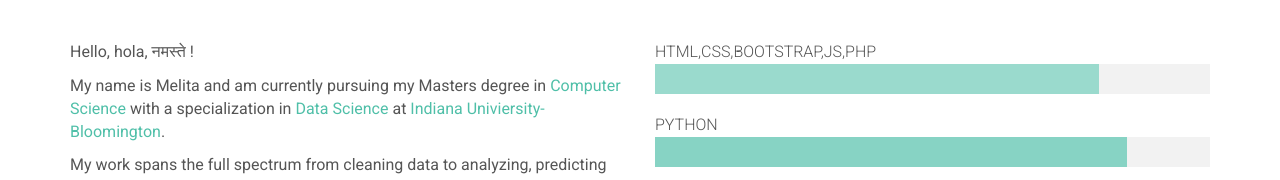
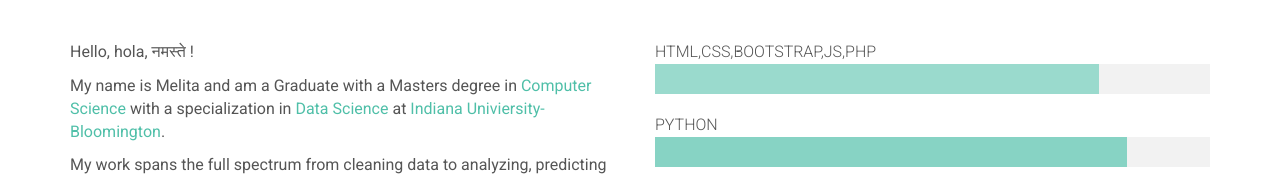
Before and after one commit to melitadsouza/melitadsouza.github.io, a plain HTML site: page index.html in a window 1280 px wide. Shown: the part 967-1147 px from the top of the page. Drawn offline with Linux system fonts and the light colour scheme; some packages are replaced by stand-ins of ours.

Commit message:
Update index.html

```diff
--- a/index.html
+++ b/index.html
@@ -152,7 +152,7 @@ _________________________________________________________ -->
 
                             <div class="col-sm-6 text-left" data-animate="fadeInUp">
 
-                                <p> Hello, hola, नमस्ते !  </p><p> My name is Melita and am currently pursuing my Masters degree in <a href="https://www.soic.indiana.edu/graduate/degrees/computer-science/ms-requirements.html" target="_blank"> Computer Science </a> with a specialization in <a href="https://www.soic.indiana.edu/graduate/degrees/data-science/index.html" target="_blank"> Data Science </a> at<a href="https://www.indiana.edu/" target="_blank"> Indiana Univiersity-Bloomington</a>.</p>
+                                <p> Hello, hola, नमस्ते !  </p><p> My name is Melita and am a Graduate with a Masters degree in <a href="https://www.soic.indiana.edu/graduate/degrees/computer-science/ms-requirements.html" target="_blank"> Computer Science </a> with a specialization in <a href="https://www.soic.indiana.edu/graduate/degrees/data-science/index.html" target="_blank"> Data Science </a> at<a href="https://www.indiana.edu/" target="_blank"> Indiana Univiersity-Bloomington</a>.</p>
 								<p> My work spans the full spectrum from cleaning data to analyzing, predicting and visualizing data. I also love designing and creating websites. </br></br> Working as a Data Science Intern at <a href="http://www.urbanfoodbazaar.com" target="_blank" > Urban Food Bazaar LLC </a> has helped me utilise my data analytics and web development skills which helps me deliver value to the company. </p> <p> I am always happy to chat about Data Science, Webdesign and other creative stuff. If you'd like to contact me, please feel free to email me at dsouzam@umail.iu.edu or leave me a message on <a href="https://www.linkedin.com/in/melitadsouza/" target="_blank">LinkedIn. </a> You could also leave me a comment <a href="#contact">here.</a></p>
 
                             </div>
```
